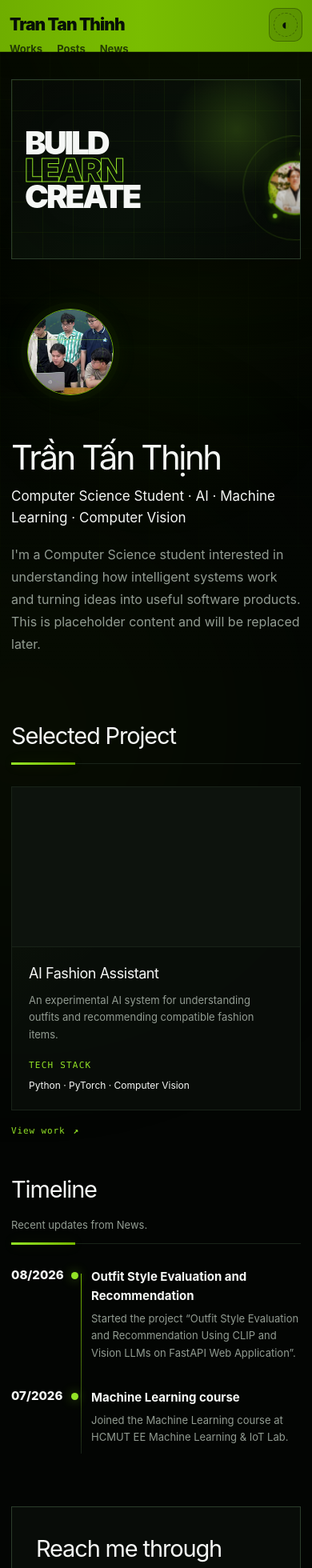
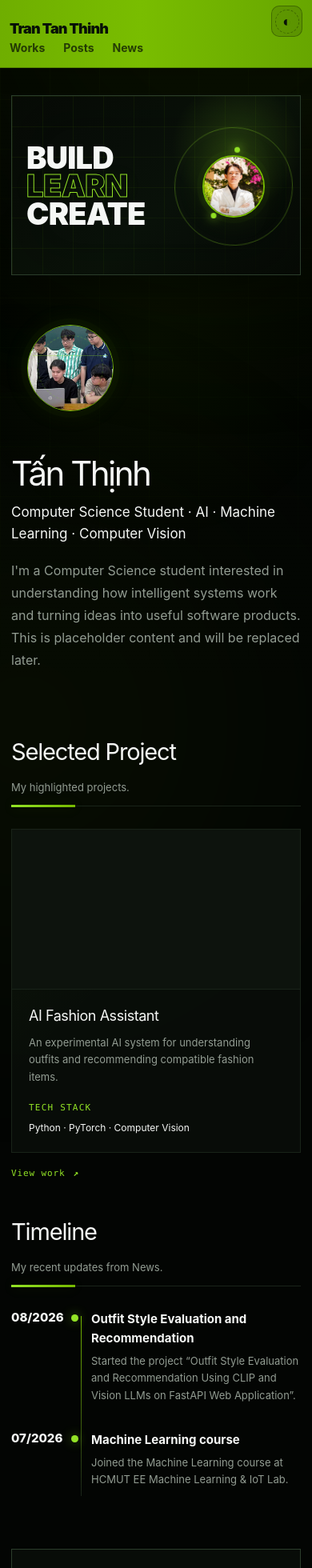
Before and after one commit to ThinhTran2208/portfolio, a Next.js app: page / in a window 390 px wide. Shown: the top 1960 px of the page at 80% size. Built offline with nearby package versions, Linux system fonts and the light colour scheme.

Commit message:
Fix mobile layout and sync portfolio data

```diff
--- a/src/app/globals.css
+++ b/src/app/globals.css
@@ -2601,3 +2601,130 @@ html.light .greenHeader {
     height: 82px;
   }
 }
+
+
+/* ===== V2.7 mobile fixes ===== */
+
+@media (max-width: 620px) {
+  /* Compact mobile header: move name slightly up and keep nav close */
+  .greenHeader .siteHeaderInner {
+    width: calc(100% - 24px);
+    min-height: 84px;
+    height: 84px;
+    padding: 6px 0 5px;
+    row-gap: 0;
+    align-content: center;
+    grid-template-columns: 1fr auto;
+    grid-template-rows: 40px 32px;
+    overflow: visible;
+  }
+
+  .headerName {
+    align-self: end;
+    font-size: 18px;
+    line-height: 1;
+    transform: translateY(-2px);
+  }
+
+  .greenHeader .themeToggle {
+    width: 39px;
+    height: 39px;
+    align-self: center;
+  }
+
+  .decoratedNav {
+    grid-column: 1 / -1 !important;
+    grid-row: 2 !important;
+    align-self: start;
+    gap: 23px;
+    overflow: visible;
+    padding: 1px 0 0;
+  }
+
+  .greenHeader .navLink {
+    padding: 4px 0 6px;
+    font-size: 14px;
+    line-height: 1.15;
+    overflow: visible;
+  }
+
+  .greenHeader .navLink::after {
+    bottom: 1px;
+  }
+
+  /* Keep both hero columns fully inside the card */
+  .minimalHero {
+    min-height: 225px;
+    height: 225px;
+    grid-template-columns: 1.08fr .92fr;
+  }
+
+  .minimalHeroCopy {
+    min-height: 225px;
+    height: 225px;
+    padding: 14px 8px 14px 18px;
+    justify-content: center;
+  }
+
+  .minimalHeroRight {
+    min-height: 225px;
+    height: 225px;
+    position: relative !important;
+    inset: auto !important;
+    right: auto !important;
+    top: auto !important;
+    opacity: 1 !important;
+    transform: none !important;
+    display: grid;
+    place-items: center;
+    overflow: visible;
+  }
+
+  /* Fix outlined LEARN text overlapping on narrow screens */
+  .minimalHero .heroTitle {
+    font-size: 38px;
+    line-height: .92;
+    letter-spacing: -.02em;
+  }
+
+  .minimalHero .heroTitle span {
+    display: block;
+    letter-spacing: -.015em;
+    -webkit-text-stroke: 1px var(--green-2);
+  }
+
+  /* Keep the orbit and portrait completely visible */
+  .heroPhotoOrbital {
+    width: 148px;
+    height: 148px;
+    max-width: 100%;
+  }
+
+  .heroCirclePhoto {
+    width: 78px;
+    height: 78px;
+  }
+
+  .heroCircleImage {
+    object-position: 50% 0%;
+    transform: none;
+  }
+}
+
+
+/* ===== V2.8 shared-data + section copy alignment ===== */
+
+.sectionCopy {
+  justify-self: end;
+  text-align: right;
+  width: 100%;
+  max-width: 420px;
+}
+
+@media (max-width: 900px) {
+  .sectionCopy {
+    justify-self: stretch;
+    text-align: left;
+    max-width: none;
+  }
+}
--- a/src/app/news/page.tsx
+++ b/src/app/news/page.tsx
@@ -1,28 +1,7 @@
 import SiteShell from "@/components/SiteShell";
 import SectionHeading from "@/components/SectionHeading";
 import Reveal from "@/components/Reveal";
-
-const groups = [
-  {
-    label: "01/08/2026 — 01/09/2026",
-    items: [
-      "Started the project “Outfit Style Evaluation and Recommendation Using CLIP and Vision LLMs on FastAPI Web Application”.",
-    ],
-  },
-  {
-    label: "01/07/2026 — 01/09/2026",
-    items: [
-      "Joined the Machine Learning course at HCMUT EE Machine Learning & IoT Lab.",
-    ],
-  },
-  {
-    label: "01/09/2025 — 01/06/2026",
-    items: [
-      "Started studying Computer Vision at HCMUT.",
-      "Achieved a 4.0 GPA in both semesters.",
-    ],
-  },
-];
+import { newsEntries } from "@/data/news";
 
 export default function NewsPage() {
   return (
@@ -40,16 +19,16 @@ export default function NewsPage() {
         <section className="contentSection firstSection">
           <SectionHeading title="News" />
           <div className="newsList">
-            {groups.map((group) => (
-              <div className="newsGroup" key={group.label}>
+            {newsEntries.map((entry) => (
+              <div className="newsGroup" key={entry.period}>
                 <div className="newsDate">
-                  <strong>{group.label}</strong>
+                  <strong>{entry.period}</strong>
                 </div>
                 <div className="newsItems">
-                  {group.items.map((item) => (
-                    <div className="newsItem" key={item}>
+                  {entry.details.map((detail) => (
+                    <div className="newsItem" key={detail}>
                       <span className="newsNode" />
-                      <p>{item}</p>
+                      <p>{detail}</p>
                     </div>
                   ))}
                 </div>
--- a/src/app/page.tsx
+++ b/src/app/page.tsx
@@ -4,14 +4,13 @@ import SiteShell from "@/components/SiteShell";
 import SectionHeading from "@/components/SectionHeading";
 import Reveal from "@/components/Reveal";
 import ProjectCard from "@/components/ProjectCard";
-
-const project = {
-  title: "AI Fashion Assistant",
-  desc: "An experimental AI system for understanding outfits and recommending compatible fashion items.",
-  stack: "Python · PyTorch · Computer Vision",
-};
+import { projects } from "@/data/projects";
+import { newsEntries } from "@/data/news";
 
 export default function Home() {
+  const highlightedProject = projects[0];
+  const recentNews = newsEntries.slice(0, 2);
+
   return (
     <SiteShell>
       <Reveal>
@@ -51,7 +50,7 @@ export default function Home() {
       <Reveal delay={80}>
         <section className="profile minimalProfile">
           <div className="profileCopy">
-            <h1>Trần Tấn Thịnh</h1>
+            <h1>Tấn Thịnh</h1>
             <p className="lead">
               Computer Science Student · AI · Machine Learning · Computer Vision
             </p>
@@ -77,17 +76,18 @@ export default function Home() {
         </section>
       </Reveal>
 
+      {highlightedProject && (
         <Reveal delay={80}>
           <section className="contentSection homeWorksSection">
             <SectionHeading
               title="Selected Project"
-            copy=""
+              copy="My highlighted projects."
             />
             <div className="projectGrid singleCardGrid">
               <ProjectCard
-              title={project.title}
-              description={project.desc}
-              stack={project.stack}
+                title={highlightedProject.title}
+                description={highlightedProject.description}
+                stack={highlightedProject.stack}
               />
             </div>
             <Link className="textLink" href="/works">
@@ -96,37 +96,31 @@ export default function Home() {
             </Link>
           </section>
         </Reveal>
+      )}
 
       <Reveal delay={80}>
         <section className="contentSection homeTimelineSection">
           <SectionHeading
             title="Timeline"
-            copy="Recent updates from News."
+            copy="My recent updates from News."
           />
+
           <div className="timeline">
             <div className="timelineTrack" />
-            <div className="timelineItem">
-              <div className="timelineYear">08/2026</div>
+            {recentNews.map((entry) => (
+              <div className="timelineItem" key={entry.period}>
+                <div className="timelineYear">
+                  {entry.period.split(" — ")[0].slice(3)}
+                </div>
                 <div className="timelineNode" />
                 <div className="timelineContent">
-                <strong>Outfit Style Evaluation and Recommendation</strong>
-                <p>
-                  Started the project “Outfit Style Evaluation and Recommendation Using
-                  CLIP and Vision LLMs on FastAPI Web Application”.
-                </p>
+                  <strong>{entry.title}</strong>
+                  {entry.details.map((detail) => (
+                    <p key={detail}>{detail}</p>
+                  ))}
                 </div>
               </div>
-
-            <div className="timelineItem">
-              <div className="timelineYear">07/2026</div>
-              <div className="timelineNode" />
-              <div className="timelineContent">
-                <strong>Machine Learning course</strong>
-                <p>
-                  Joined the Machine Learning course at HCMUT EE Machine Learning & IoT Lab.
-                </p>
-              </div>
-            </div>
+            ))}
           </div>
         </section>
       </Reveal>
--- a/src/app/works/page.tsx
+++ b/src/app/works/page.tsx
@@ -2,6 +2,7 @@ import SiteShell from "@/components/SiteShell";
 import SectionHeading from "@/components/SectionHeading";
 import ProjectCard from "@/components/ProjectCard";
 import Reveal from "@/components/Reveal";
+import { projects } from "@/data/projects";
 
 export default function WorksPage() {
   return (
@@ -19,11 +20,14 @@ export default function WorksPage() {
         <section className="contentSection firstSection">
           <SectionHeading title="Project" />
           <div className="projectGrid singleCardGrid">
-            <ProjectCard
-              title="AI Fashion Assistant"
-              description="A visual AI experiment for outfit understanding and recommendation."
-              stack="Python · PyTorch · CLIP"
-            />
+            {projects.map((project) => (
+              <ProjectCard
+                key={project.title}
+                title={project.title}
+                description={project.description}
+                stack={project.stack}
+              />
+            ))}
           </div>
         </section>
       </Reveal>
--- /dev/null
+++ b/src/data/news.ts
@@ -0,0 +1,30 @@
+export type NewsEntry = {
+  period: string;
+  title: string;
+  details: string[];
+};
+
+export const newsEntries: NewsEntry[] = [
+  {
+    period: "01/08/2026 — 01/09/2026",
+    title: "Outfit Style Evaluation and Recommendation",
+    details: [
+      "Started the project “Outfit Style Evaluation and Recommendation Using CLIP and Vision LLMs on FastAPI Web Application”.",
+    ],
+  },
+  {
+    period: "01/07/2026 — 01/09/2026",
+    title: "Machine Learning course",
+    details: [
+      "Joined the Machine Learning course at HCMUT EE Machine Learning & IoT Lab.",
+    ],
+  },
+  {
+    period: "01/09/2025 — 01/06/2026",
+    title: "Computer Science at HCMUT",
+    details: [
+      "Started studying Computer Science at HCMUT.",
+      "Achieved a 4.0 GPA in both semesters.",
+    ],
+  },
+];
--- /dev/null
+++ b/src/data/projects.ts
@@ -0,0 +1,14 @@
+export type Project = {
+  title: string;
+  description: string;
+  stack: string;
+};
+
+export const projects: Project[] = [
+  {
+    title: "AI Fashion Assistant",
+    description:
+      "An experimental AI system for understanding outfits and recommending compatible fashion items.",
+    stack: "Python · PyTorch · Computer Vision",
+  },
+];
```
Lines whose indentation alone changed are shown as unchanged.
